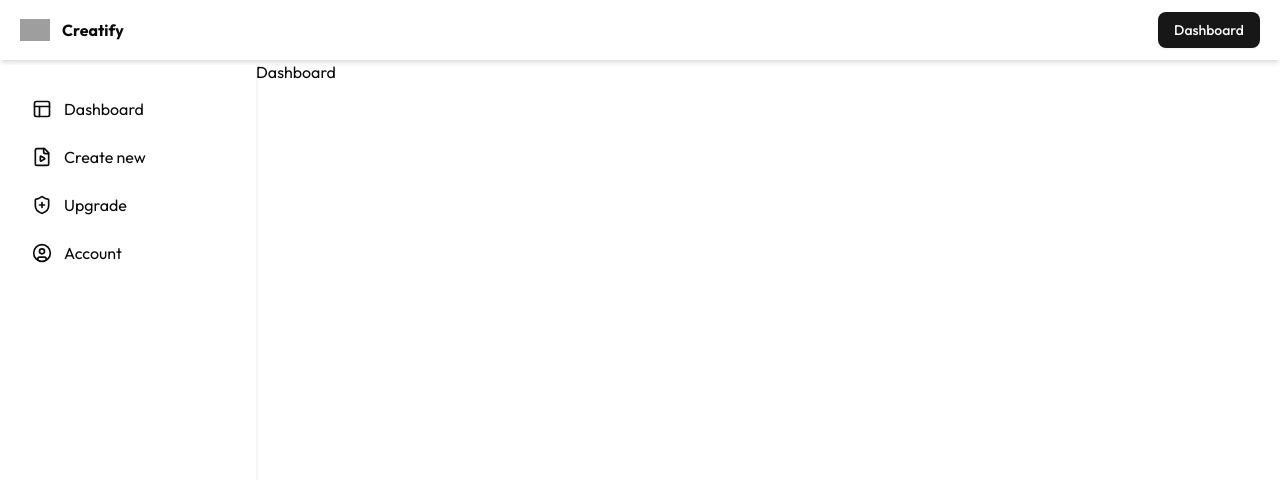
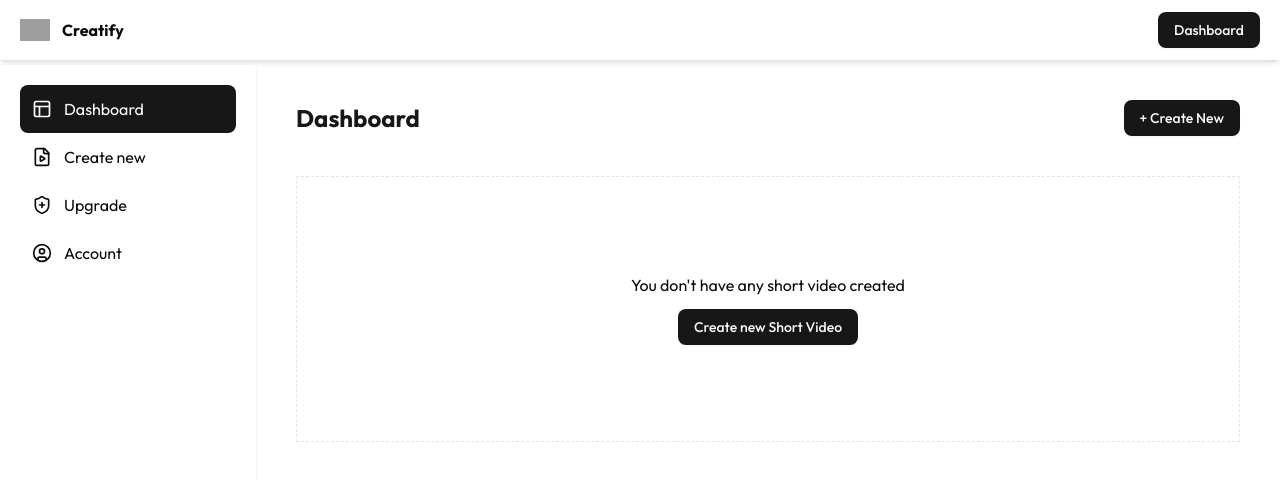
Before and after one commit to raj-projects/ai-short-vid, a Next.js app: page /dashboard in a window 1280 px wide. Shown: the top 480 px of the page. Built offline with nearby package versions, Linux system fonts and the light colour scheme; no server answers; grey boxes are pictures that could not be loaded.

Commit message:
Updated dashboard billerplate

```diff
--- /dev/null
+++ b/app/dashboard/_components/EmpityState.jsx
@@ -0,0 +1,13 @@
+import React from "react";
+import { Button } from "@/components/ui/button";
+
+const EmpityState = () => {
+  return (
+    <div className="p-5 py-24 flex items-center gap-3 flex-col mt-10 border border-dashed">
+      <h2>You don't have any short video created</h2>
+      <Button>Create new Short Video</Button>
+    </div>
+  );
+};
+
+export default EmpityState;
--- a/app/dashboard/_components/SideNav.jsx
+++ b/app/dashboard/_components/SideNav.jsx
@@ -1,8 +1,13 @@
+"use client";
+
 import React from "react";
 import { PanelsTopLeft, FileVideo, ShieldPlus, CircleUser } from "lucide-react";
 import Link from "next/link";
+import { usePathname } from "next/navigation";
 
 function SideNav() {
+  const path = usePathname();
+
   const MenuOptions = [
     { id: 1, name: "Dashboard", path: "/dashboard", icon: PanelsTopLeft },
     { id: 2, name: "Create new", path: "/create-new", icon: FileVideo },
@@ -11,11 +16,15 @@ function SideNav() {
   ];
 
   return (
-    <div className="w-64 h-screen shadow-md p-5">
+    <div className="w-64 h-screen shadow-sm p-5">
       <div>
         {MenuOptions.map((item, index) => (
           <Link href={item.path} key={index}>
-            <div className="flex items-center gap-3 p-3 hover:bg-primary hover:text-white rounded-md cursor-pointer">
+            <div
+              className={`flex items-center gap-3 p-3 rounded-md cursor-pointer hover:bg-primary hover:text-white ${
+                path === item.path ? "bg-primary text-white" : ""
+              }`}
+            >
               <item.icon className="w-5 h-5" />
               <h2>{item.name}</h2>
             </div>
--- a/app/dashboard/layout.jsx
+++ b/app/dashboard/layout.jsx
@@ -1,4 +1,3 @@
-// ✅ Correct for /app/dashboard/layout.jsx
 import React from "react";
 import Footer from "./_components/Footer";
 import Header from "./_components/Header";
@@ -12,7 +11,7 @@ export default function DashboardLayout({ children }) {
       </div>
       <div>
         <Header />
-        <div className="md:ml-64">{children}</div>
+        <div className="md:ml-64 p-10">{children}</div>
         <Footer />
       </div>
     </>
--- a/app/dashboard/page.jsx
+++ b/app/dashboard/page.jsx
@@ -1,7 +1,27 @@
+"use client"
 import React from "react";
+import { Button } from "@/components/ui/button";
+import EmpityState from "./_components/EmpityState";
 
 function Dashboard() {
-  return <div>Dashboard</div>;
+  const [videoList, setVideoList] = React.useState([]);
+  const [loading, setLoading] = React.useState(false);
+
+  return (
+    <>
+      <div className="flex justify-between items-center">
+        <h2 className="font-bold text-2xl text-primary">Dashboard</h2>
+        <Button>+ Create New</Button>
+      </div>
+
+      {/* Empity state */}
+      {videoList?.length === 0 && (
+        <div>
+          <EmpityState />
+        </div>
+      )}
+    </>
+  );
 }
 
 export default Dashboard;
```
